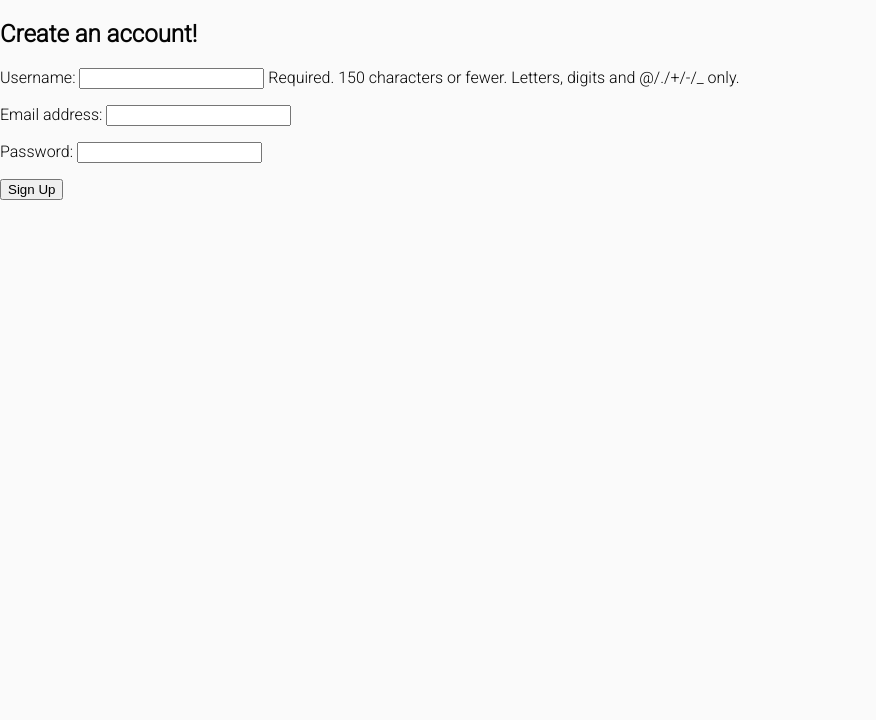
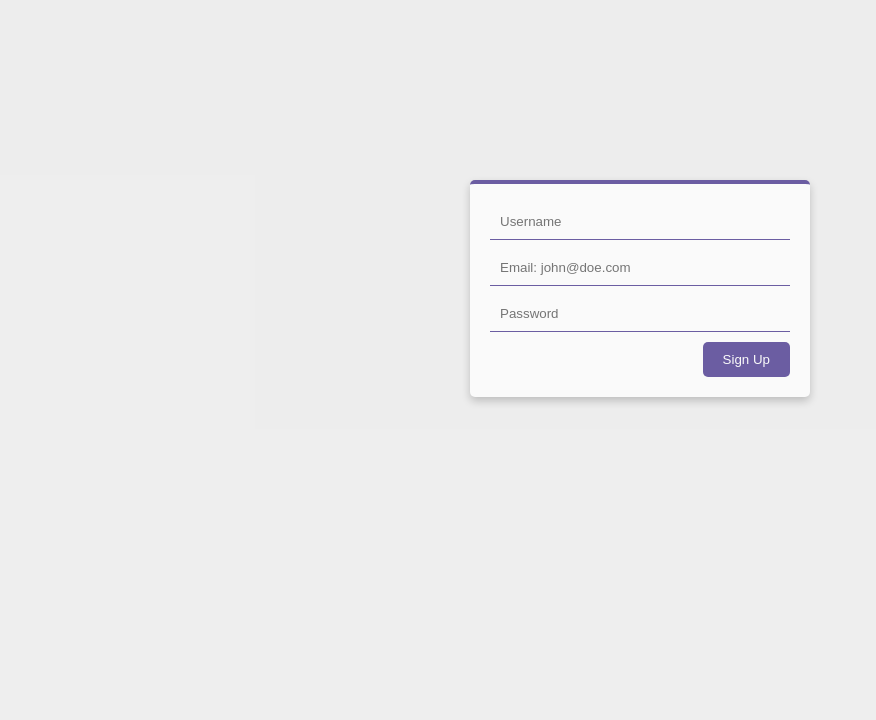
Before and after one commit to Hippodoodle/clicker.png, a Django app: page /clicker_app/signup/ in a window 1280 px wide. Shown: the part 80-800 px from the top of the page, without its empty margins (0-876 px from the left). Run offline with Django 3.2, Linux system fonts and the light colour scheme; parts of the project's set-up code (start-up, migrations or seed data) failed here and were passed over.

Commit message:
Update sign up page and form
Updated signup.html to follow a more logical structure and updated its
styling to be in line with that of the login template. Also updated the
meta class for the UserForm for sign up to modify placeholder text,
labels and help text without having to rework the models.

Closes: #59

```diff
--- a/clicker_app/forms.py
+++ b/clicker_app/forms.py
@@ -3,11 +3,23 @@ from clicker_app.models import User, Account
 
 
 class UserForm(forms.ModelForm):
-    password = forms.CharField(widget=forms.PasswordInput())
 
     class Meta:
         model = User
         fields = ('username', 'email', 'password')
+        labels = {
+            'username': '',
+            'email': '',
+            'password': '',
+        }
+        help_texts = {
+            'username': '',
+        }
+        widgets = {
+            'username': forms.TextInput(attrs={'placeholder': 'Username'}),
+            'email': forms.EmailInput(attrs={'placeholder': 'Email: john@doe.com'}),
+            'password': forms.PasswordInput(attrs={'placeholder': 'Password'}),
+        }
 
 
 class ImageUpload(forms.ModelForm):
--- a/static/stylesheet.css
+++ b/static/stylesheet.css
@@ -541,7 +541,7 @@ input[type=submit]{
     gap: 10px;
 }
 
-.login-button {
+.login-container .login-button {
     padding: 10px 20px;
     background-color: var(--accent);
     color: var(--background);
@@ -550,7 +550,7 @@ input[type=submit]{
     cursor: pointer;
   }
 
-.signup-button {
+  .login-container .signup-button {
     padding: 10px 20px;
     background-color: var(--background);
     color: #333;
@@ -558,3 +558,67 @@ input[type=submit]{
     border-radius: 5px;
     cursor: pointer;
   }
+
+/* Signup Page */
+
+.signup-container {
+    display: flex;
+    justify-content: center;
+    align-items: flex-start;
+    height: 90vh;
+    width: 100vw;
+    background-color: var(--navbar);
+}
+
+.signup-card-background {
+    display: flex;
+    justify-content: center;
+    align-items: center;
+    height: 80%;
+}
+
+.signup-card {
+    width: 300px;
+    background-color: var(--background);
+    padding: 20px;
+    border-radius: 5px;
+    border-top: 4px solid var(--accent);
+    box-shadow: 0 4px 8px rgba(0, 0, 0, 0.2);
+}
+
+.signup-card form {
+    display: flex;
+    flex-direction: column;
+    gap: 10px;
+}
+
+.signup-card input {
+    padding: 10px;
+    border: none;
+    background-color: transparent;
+    border-bottom: 1px solid var(--accent);
+}
+
+.signup-buttons {
+    display: flex;
+    justify-content: flex-end;
+    gap: 10px;
+}
+
+.signup-container .signup-button {
+    padding: 10px 20px;
+    background-color: var(--accent);
+    color: var(--background);
+    border: none;
+    border-radius: 5px;
+    cursor: pointer;
+  }
+
+.signup-container .login-button {
+    padding: 10px 20px;
+    background-color: var(--background);
+    color: #333;
+    border: 1px solid var(--accent);
+    border-radius: 5px;
+    cursor: pointer;
+  }
--- a/templates/clicker_app/signup.html
+++ b/templates/clicker_app/signup.html
@@ -1,4 +1,4 @@
- <!DOCTYPE html>
+<!DOCTYPE html>
 {% extends 'clicker_app/base.html' %}
 {% load static %}
 
@@ -7,20 +7,26 @@
 {% endblock %}
 
 {% block body_block %}
-    <div>
-        {% if registered %}
-        <h2 class="central">
-        <strong>Thank you for signing up!</strong>
-        <h2>
-        {% else %}
-        <div class="central">
-            <h2>Create an account!</h2>
-            <form id="user_form" method="POST" action="{% url 'clicker_app:signup' %}">
+
+<div class="signup-container">
+    <div class="signup-card-background">
+        <div class="signup-card">
+            {% if not registered %}
+            <form method="post" action="{% url 'clicker_app:signup' %}">
                 {% csrf_token %}
-                {{ user_form.as_p }}
-                <input type="submit" name="submit" value="Sign Up" />
+                {{ user_form }}
+                <div class="signup-buttons">
+                    <button type="submit" class="signup-button">Sign Up</button>
+                </div>
             </form>
+            {% else %}
+            <div> Thank you for signing up! </div>
+            <div class="signup-buttons">
+                <button class="login-button" onclick="location.href='{% url 'clicker_app:login' %}'" type="button">Log In</button>
+            </div>
+            {% endif %}
         </div>
-        {% endif %}
     </div>
+</div>
+
 {% endblock %}
```
